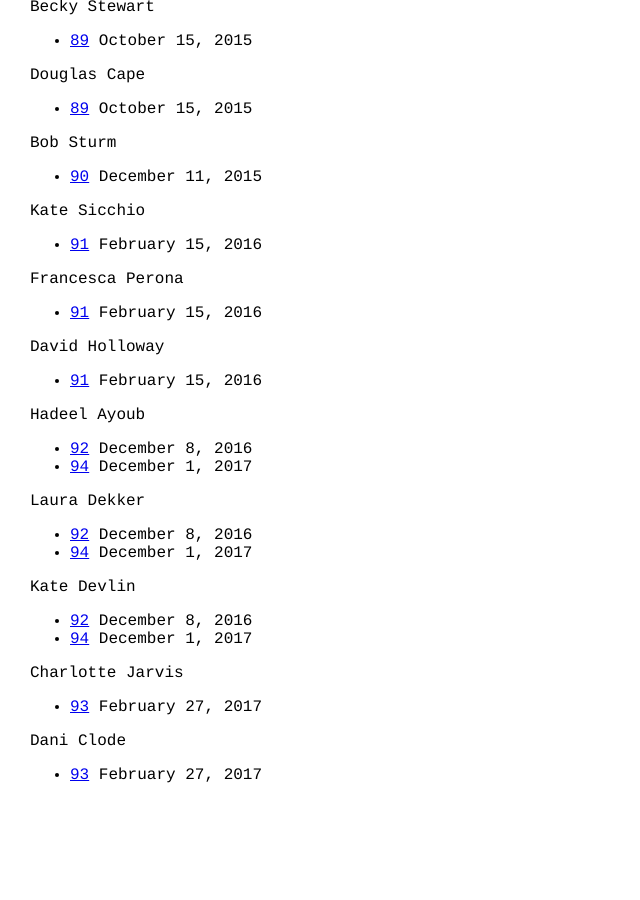
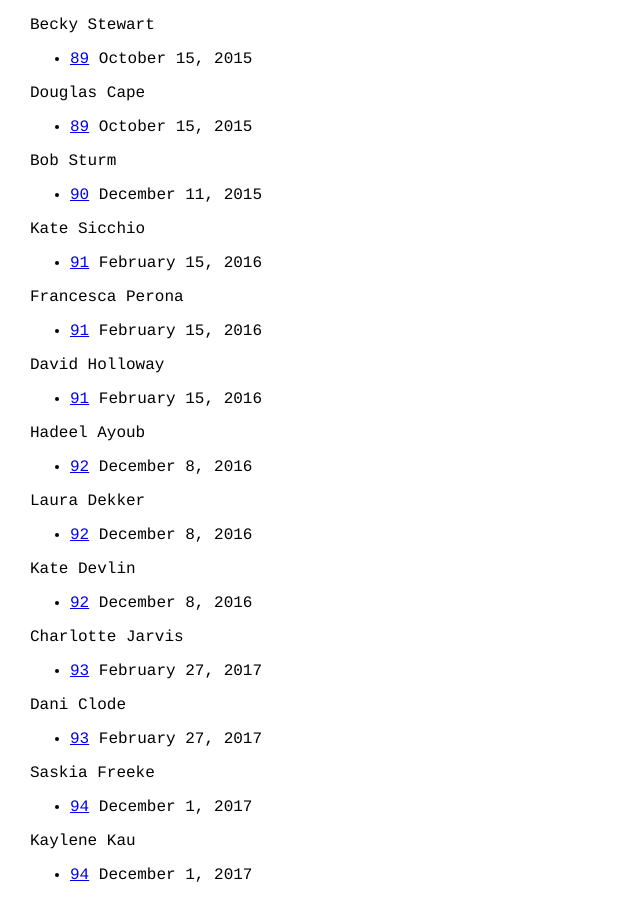
Before and after one commit to dorkbotlondon/dorkbotlondon.github.io, a Jekyll site: the page built from speakers.html, in a window 1280 px wide and 900 px high, scrolled down 15591 px. Shown: the whole window, without its empty margins (0-640 px from the left). Built offline with Jekyll 4.4.1, drawn with Linux system fonts in a browser that asks for light colours; Markdown is read by kramdown in place of the engine named in the settings; before the commit the page ends 16391 px from its top, so only the background shows below that.

Commit message:
Update 2017-12-01-94.html

```diff
--- a/_posts/2017-12-01-94.html
+++ b/_posts/2017-12-01-94.html
@@ -5,10 +5,10 @@
 end: 2017-12-01 22:30:00
 where: limehouse_town_hall
 tags:
-    - Hadeel Ayoub
+    - Tim Hunkin
     - James Larsson
-    - Laura Dekker
-    - Kate Devlin
+    - Saskia Freeke
+    - Kaylene Kau
 ---
 
 Free entry, no registration required + limited refreshments, bring your own!
@@ -23,14 +23,14 @@
 
 With short talks (each <20 min) and demos from...
 <!--NB THIS ISN'T THE MOST VISUALLY APPEALING LAYOUT FOR URLS BUT IT DOES MASSIVELY SIMPLIFY PASTING THE SAME TEXT INTO EMAILS/ FACEBOOK  -->
-<b>====  Tim Hunkin ====</b>
+<b>==== Tim Hunkin ====</b>
 <a href="http://www.timhunkin.com/">http://www.timhunkin.com/</a>
 "Celebrities, Zombies and Bedbugs" - Tim is an English engineer,
 cartoonist, writer, and artist. He created the Channel Four TV series
 and Science Museum gallery The Secret Life of Machines, explaining the
 workings and history of various household devices.
 
-<b>====  Saskia Freeke ====</b>
+<b>==== Saskia Freeke ====</b>
 <a href="http://www.sasj.nl/">http://www.sasj.nl/</a>
 Saskia is an artist, creative coder, interaction designer, visual
 designer and educator, focusing on structure, geometry and
```
